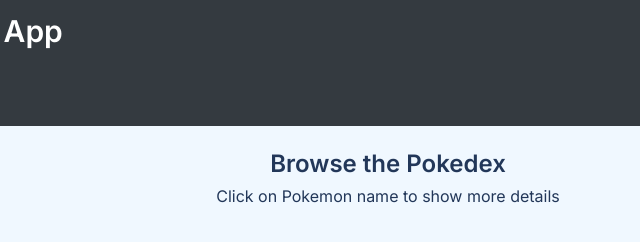
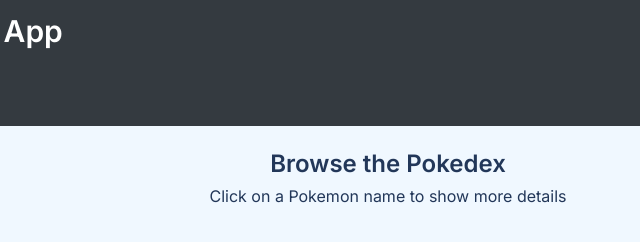
Before and after one commit to RParker505/pokedex-js-app, a plain HTML site: page index.html in a window 1280 px wide. Shown: the full height of the page, 252-892 px from the left. Drawn offline with nearby package versions, Linux system fonts and the light colour scheme; no server answers.

Commit message:
Change language in <p> on index.html

```diff
--- a/index.html
+++ b/index.html
@@ -28,7 +28,7 @@
 
         <main class="pokedex-main">
             <h2 class="pokedex-main__title">Browse the Pokedex</h2>
-            <p>Click on Pokemon name to show more details</p>
+            <p>Click on a Pokemon name to show more details</p>
             <ul class="pokemon-list list-group"></ul>
             <!-- Modal -->
             <div class="modal fade" id="pokemonModal" tabindex="-1" role="dialog" aria-labelledby="pokemonModalLabel" aria-hidden="true"> <!-- this is the dark transparent background covering the entire screen when the modal is opened -->
```
